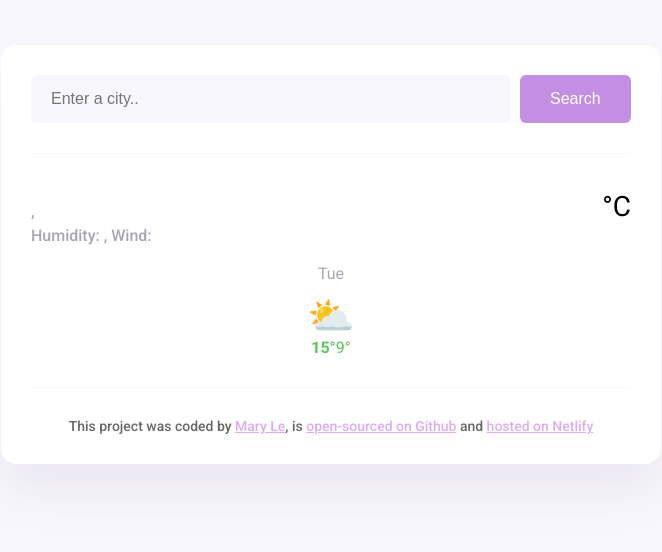
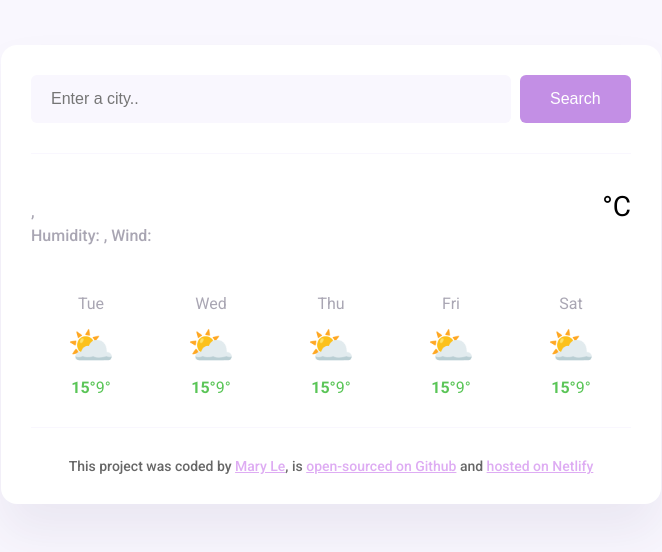
Before and after one commit to vtgal/Week-8-project, a plain HTML site: page index.html in a window 1280 px wide. Shown: the whole page, without its empty margins (309-971 px from the left). Drawn offline with nearby package versions, Linux system fonts and the light colour scheme; no server answers.

Commit message:
Inject the forecast HTML from javascript.

```diff
--- a/index.html
+++ b/index.html
@@ -46,18 +46,7 @@
             <div class="weather-app-unit">°C</div>
           </div>
         </div>
-        <div class="weather-forecast">
-            <div class="weather-forecast-day">
-            <div class="weather-forecast-date">Tue</div>
-            <div class="weather-forecast-icon">⛅</div>
-            <div class="weather-forecast-temperatures">
-                <div class="weather-forecast-temperature">
-                    <strong>15°</strong>
-                </div>
-                 9°
-                </div>
-            </div>
-        </div>
+        <div class="weather-forecast" id="forecast"></div>
         </main>
 
       <footer>
--- a/src/index.js
+++ b/src/index.js
@@ -51,7 +51,32 @@ function handleSearchSubmit(event) {
   searchCity(searchInput.value);
 }
 
+function displayForecast() {
+    let days = ["Tue", "Wed", "Thu", "Fri", "Sat"];
+    let forecastHtml = "";
+
+    days.forEach(function (day) {
+        forecastHtml =
+        forecastHtml +
+         `
+        <div class="weather-forecast-day">
+            <div class="weather-forecast-date">${day}</div>
+            <div class="weather-forecast-icon">⛅</div>
+            <div class="weather-forecast-temperatures">
+                <div class="weather-forecast-temperature">
+                    <strong>15°</strong>
+                </div>
+                 <div class="weather-forecast-temperature">9°</div>
+             </div>
+            </div>
+        `;
+    });
+    let forecastElement = document.querySelector("#forecast");
+    forecastElement.innerHTML = forecastHtml;
+    }
+
 let searchFormElement = document.querySelector("#search-form");
 searchFormElement.addEventListener("submit", handleSearchSubmit);
 
 searchCity("Paris");
+displayForecast();
--- a/src/style.css
+++ b/src/style.css
@@ -85,6 +85,12 @@ main {
     margin-top: 6px;
     font-size: 28px;
 }
+.weather-forecast {
+    display: flex;
+    justify-content: space-around;
+    margin-top: 30px;
+
+}
 .weather-forecast-date {
     text-align: center;
     color: rgba(39, 33, 66, 0.4);
@@ -99,6 +105,7 @@ main {
 .weather-forecast-temperatures {
     text-align: center;
     color:#5ac557;
+    margin-top: 10px;
     display: flex;
     justify-content: center;
 
```
